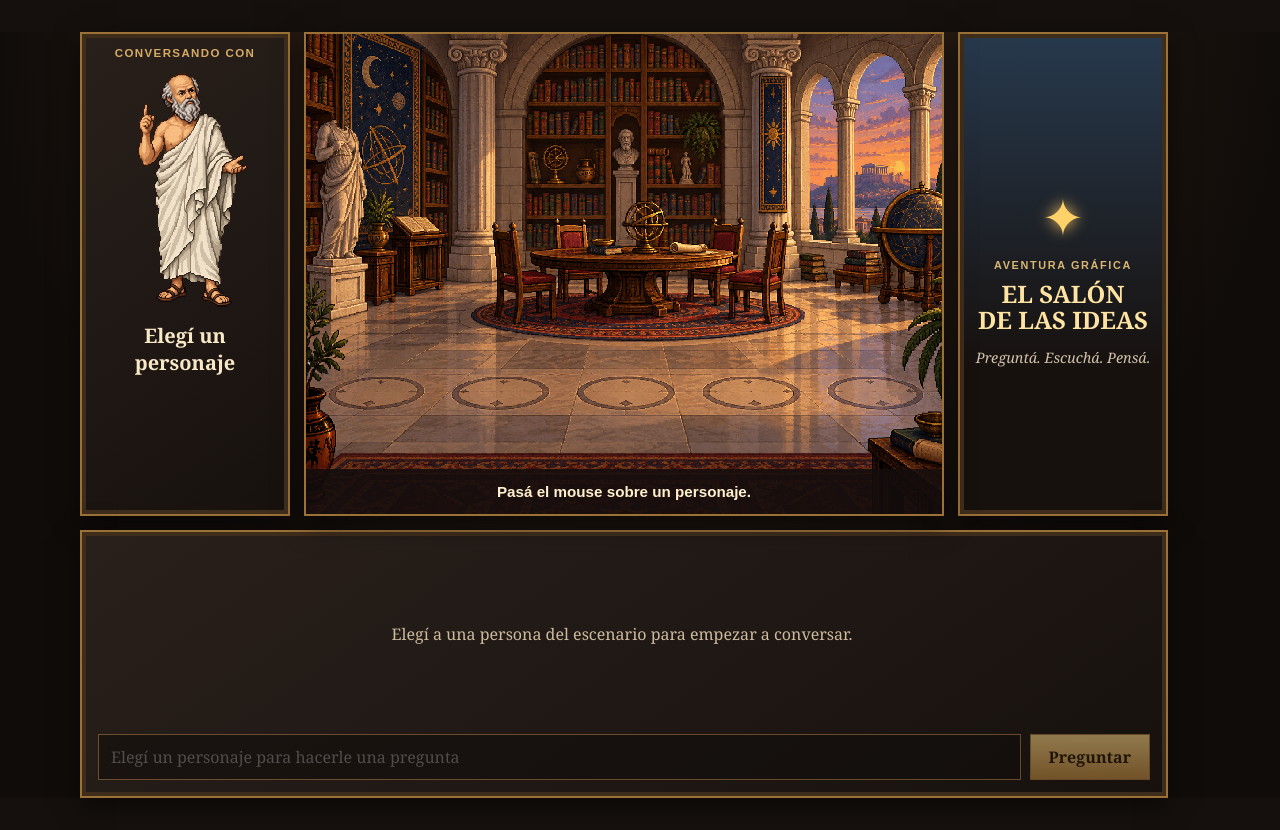
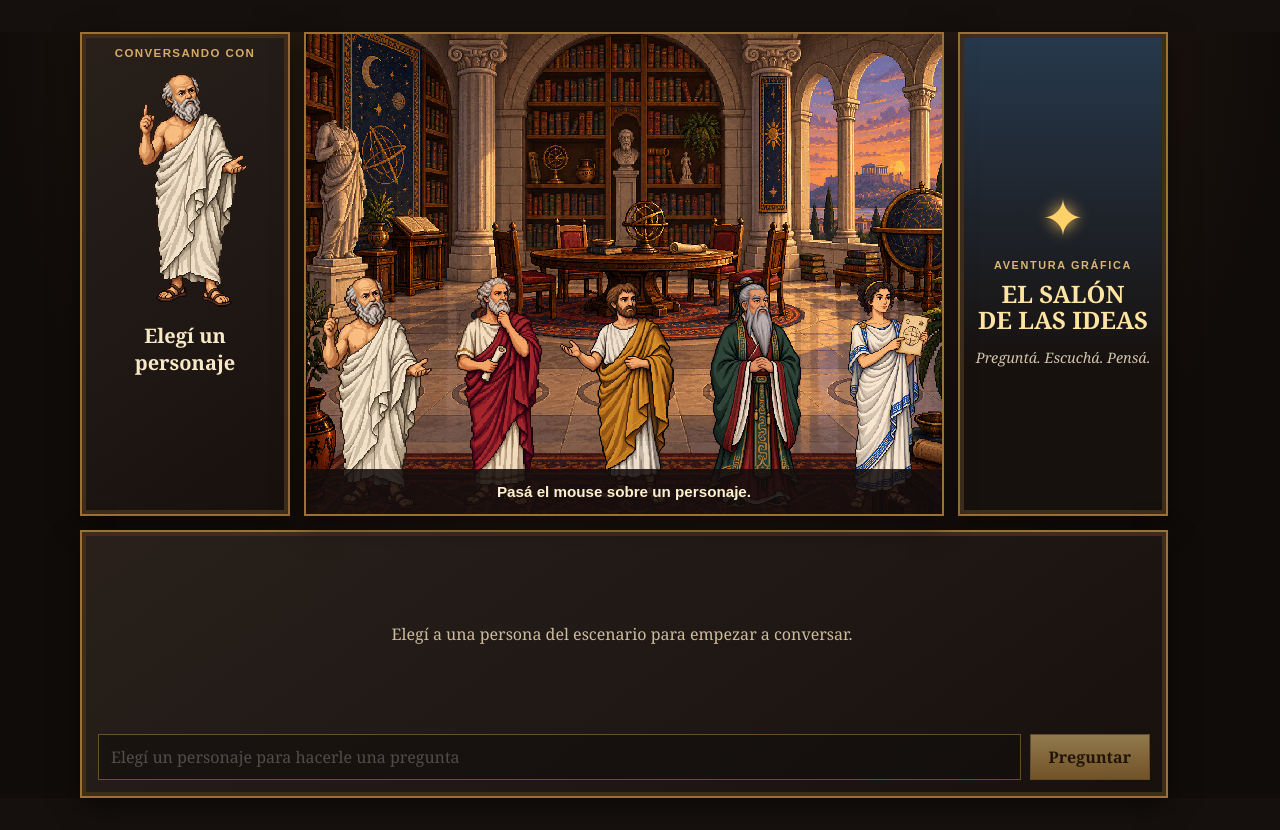
Before and after one commit to Tukitocole/filosofos, a website: page index.html in a window 1280 px wide. Drawn offline with Linux system fonts and the light colour scheme.

Commit message:
Mostrar sprites de los filosofos sobre el escenario

```diff
--- a/app.js
+++ b/app.js
@@ -2,6 +2,7 @@ const state = { character: null, faces: {} };
 const face = document.querySelector('#face');
 const scene = document.querySelector('#scene');
 const map = document.querySelector('#game-map');
+const spriteLayer = document.querySelector('#sprites');
 const nameTitle = document.querySelector('#character-name');
 const hoverMessage = document.querySelector('#hover-message');
 const conversation = document.querySelector('#conversation');
@@ -51,6 +52,21 @@ function addArea(coords, character) {
   map.append(area);
 }
 
+function addSprite(coords, character) {
+  const [x1, , x2, y2] = coords.split(',').map(Number);
+  const WIDTH = 180;
+  const HEIGHT = 240;
+  const img = document.createElement('img');
+  img.className = 'character-sprite';
+  img.src = state.faces[character] || 'assets/socrates.png';
+  img.alt = '';
+  img.style.left = `${Math.round((x1 + x2) / 2 - WIDTH / 2)}px`;
+  img.style.top = `${y2 - HEIGHT}px`;
+  img.style.width = `${WIDTH}px`;
+  img.style.height = `${HEIGHT}px`;
+  spriteLayer.append(img);
+}
+
 async function loadGame() {
   const requested = new URLSearchParams(window.location.search).get('config') || 'config.json';
   const configName = requested.split('/').pop();
@@ -62,7 +78,10 @@ async function loadGame() {
   state.faces = config.rostros || {};
   for (const areaHtml of config.areasPersonajes || []) {
     const found = areaHtml.match(/coords="([0-9]+,[0-9]+,[0-9]+,[0-9]+)"[^>]*alt="([^"]+)"/u);
-    if (found) addArea(found[1], found[2]);
+    if (found) {
+      addArea(found[1], found[2]);
+      addSprite(found[1], found[2]);
+    }
   }
   hoverMessage.textContent = 'Pasá el mouse sobre un personaje.';
 }
--- a/index.html
+++ b/index.html
@@ -17,6 +17,7 @@
     <section class="panel scene-panel" aria-label="Escenario">
       <img id="scene" width="640" height="480" usemap="#game-map" alt="El Salón de las Ideas">
       <map name="game-map" id="game-map"></map>
+      <div id="sprites" class="characters-layer" aria-hidden="true"></div>
       <p id="hover-message" class="hover-message" aria-live="polite">Cargando escenario…</p>
     </section>
 
--- a/style.css
+++ b/style.css
@@ -10,6 +10,8 @@ h1 { margin: 6px 0; font-size: 1.25rem; min-height: 2.8em; display: grid; place-
 .scene-panel { grid-area: scene; position: relative; line-height: 0; overflow: hidden; }
 #scene { display: block; width: 640px; height: auto; image-rendering: pixelated; }
 .hover-message { position: absolute; margin: 0; bottom: 0; width: 100%; padding: 14px; line-height: 1.2; text-align: center; color: #fff1cd; background: #140d0ddd; font: 700 .95rem Arial, sans-serif; }
+.characters-layer { position: absolute; inset: 0; pointer-events: none; }
+.character-sprite { position: absolute; display: block; image-rendering: pixelated; }
 .logo-panel { grid-area: logo; display: grid; align-content: center; justify-items: center; text-align: center; padding: 18px 12px; background: linear-gradient(180deg, #27394d, #17110e 70%); }
 .logo-mark { color: #ffd269; font-size: 3.2rem; text-shadow: 0 0 15px #ffc966; }
 .logo-panel p { margin: 8px 0; font: 700 .68rem Arial, sans-serif; letter-spacing: .15em; color: #dab674; }
```
